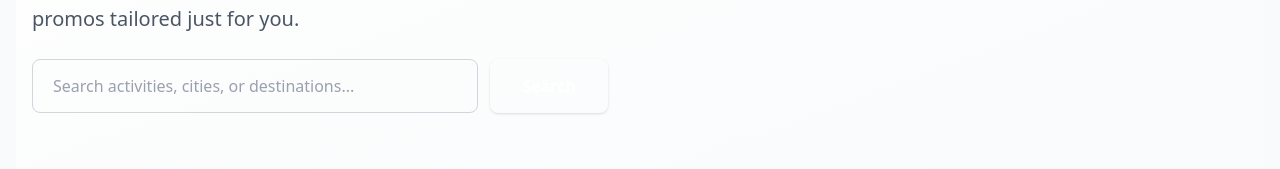
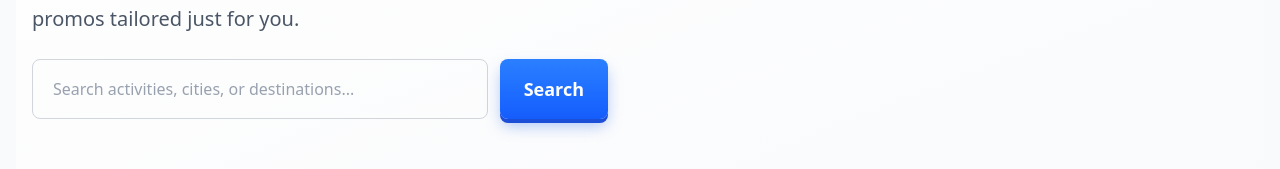
Before and after one commit to Dewarjuna/travel-app, a React (Vite) app: page / in a window 1280 px wide. Shown: the part 366-535 px from the top of the page. Built offline with nearby package versions, Linux system fonts and the light colour scheme; no server answers.

Commit message:
fix(button): use button component

```diff
--- a/src/components/home/Hero.jsx
+++ b/src/components/home/Hero.jsx
@@ -1,6 +1,7 @@
 import { useState } from 'react';
 import { useNavigate, createSearchParams } from 'react-router-dom';
 import { useBanners } from '../../hooks/useBanners';
+import Button from '../ui/Button';
 import fallbackimg from '../../assets/candi.jpg';
 
 const Hero = () => {
@@ -42,12 +43,9 @@ const Hero = () => {
                 onChange={(e) => setSearchQuery(e.target.value)}
                 aria-label="Search activities"
               />
-              <button
-                type="submit"
-                className="px-8 py-3.5 bg-primary hover:bg-primary/90 text-white font-semibold rounded-lg shadow-sm hover:shadow-md transition-all duration-200 active:scale-95"
-              >
+              <Button type="submit">
                 Search
-              </button>
+              </Button>
             </form>
           </div>
 
@@ -74,8 +72,8 @@ const Hero = () => {
                       alt={banner.name}
                       className="w-full h-full object-cover group-hover:scale-105 transition-transform duration-300"
                       onError={(e) => {
-                      e.currentTarget.onerror = null;
-                      e.currentTarget.src = fallbackimg;
+                        e.currentTarget.onerror = null;
+                        e.currentTarget.src = fallbackimg;
                       }}
                       loading="lazy"
                     />
```
